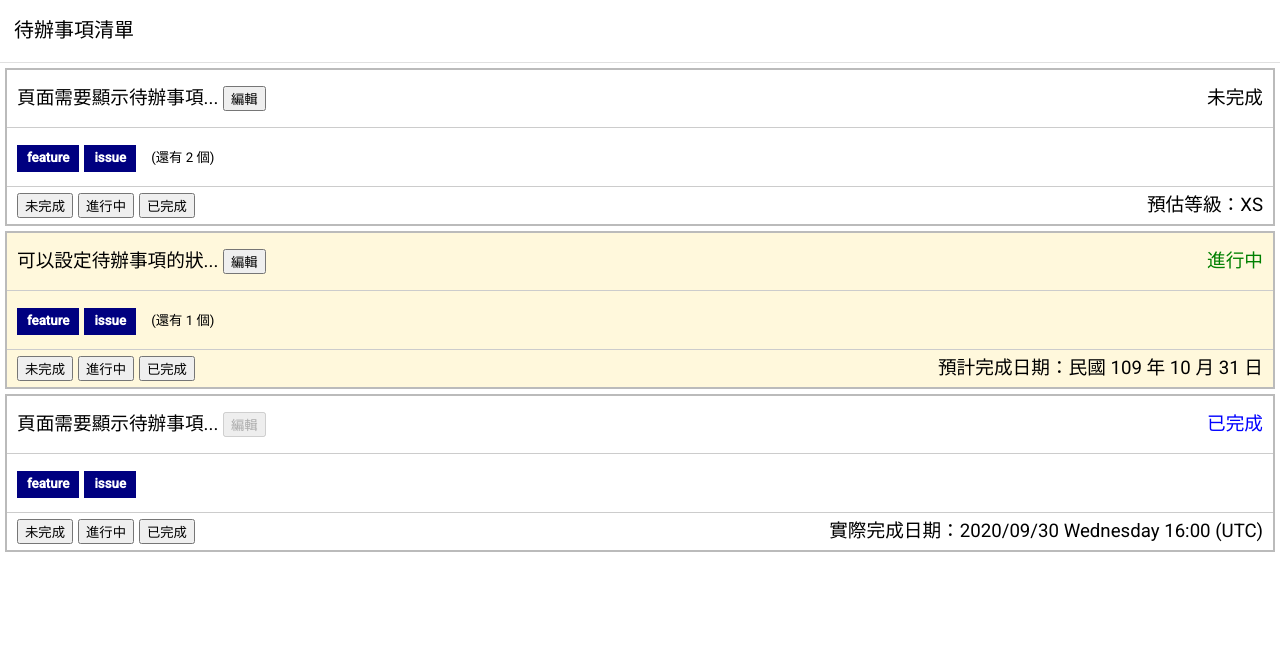
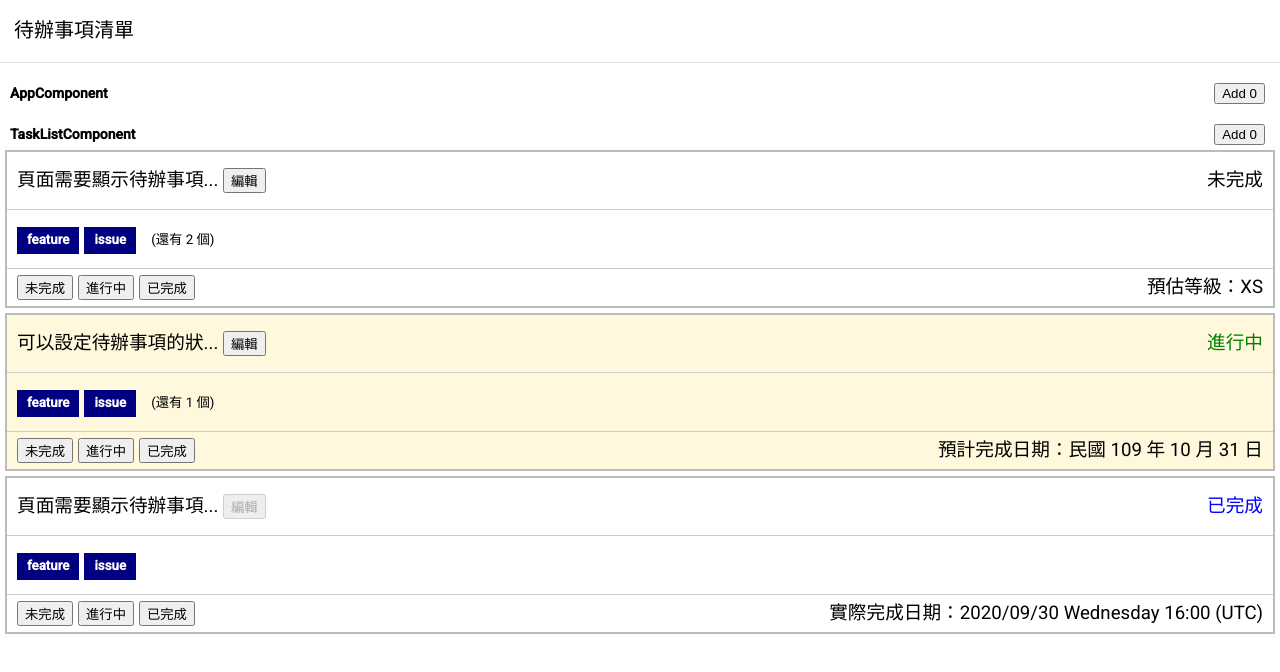
Before and after one commit to Oliver721003/angular-todo-project, an Angular app: page / in a window 1280 px wide. Shown: the top 672 px of the page. Built offline with nearby package versions, Linux system fonts and the light colour scheme; data requests are answered from the project's data file.

Commit message:
feat: 依賴注入 - 加入計數器服務

```diff
--- a/src/app/app.component.html
+++ b/src/app/app.component.html
@@ -1,5 +1,9 @@
 <app-page-container>
   <app-page-title pageTitle="待辦事項清單"></app-page-title>
+  <div>
+    <strong>AppComponent</strong>
+    <button type="button" (click)="counterService.add()">Add {{ counterService.count }}</button>
+  </div>
   <!-- <div>
     <span>
       <button type="button" (click)="onLoad()">載入資料</button>
--- a/src/app/app.component.ts
+++ b/src/app/app.component.ts
@@ -1,4 +1,6 @@
 import { Component, OnInit } from '@angular/core';
+
+import { CounterService } from './task/services/counter.service';
 
 @Component({
   selector: 'app-root',
@@ -14,6 +16,8 @@ export class AppComponent implements OnInit {
   //   const completeCount = this.tasks.filter((task) => task.state === TaskState.Finish).length;
   //   return completeCount / this.tasks.length || 0;
   // }
+
+  constructor(public counterService: CounterService) {}
 
   ngOnInit(): void {
     // this.onSelectTask(0);
--- /dev/null
+++ b/src/app/task/services/counter.service.ts
@@ -0,0 +1,14 @@
+import { Injectable } from '@angular/core';
+
+@Injectable({
+  providedIn: 'root',
+})
+export class CounterService {
+  count = 0;
+
+  constructor() {}
+
+  add(): void {
+    this.count++;
+  }
+}
--- a/src/app/task/task-list/task-list.component.css
+++ b/src/app/task/task-list/task-list.component.css
@@ -6,3 +6,9 @@ div.data-empty {
   color: #444;
   border: solid 1px #ccc;
 }
+
+div.di {
+  display: flex;
+  padding: 0px 15px 0px 10px;
+  justify-content: space-between;
+}
--- a/src/app/task/task-list/task-list.component.html
+++ b/src/app/task/task-list/task-list.component.html
@@ -1,3 +1,7 @@
+<div class="di">
+  <strong>TaskListComponent</strong>
+  <button type="button" (click)="counterService.add()">Add {{ counterService.count }}</button>
+</div>
 <ng-container *ngIf="tasks$ | async as tasks; else dataEmpty">
   <app-task
     *ngFor="let task of tasks; let odd = odd"
--- a/src/app/task/task-list/task-list.component.ts
+++ b/src/app/task/task-list/task-list.component.ts
@@ -2,6 +2,7 @@ import { Component, OnInit } from '@angular/core';
 import { Observable } from 'rxjs';
 
 import { Task } from '../../model/task';
+import { CounterService } from '../services/counter.service';
 import { TaskRemoteService } from '../services/task-remote.service';
 
 @Component({
@@ -12,7 +13,7 @@ import { TaskRemoteService } from '../services/task-remote.service';
 export class TaskListComponent implements OnInit {
   tasks$: Observable<Task[]>;
 
-  constructor(private taskService: TaskRemoteService) {}
+  constructor(private taskService: TaskRemoteService, public counterService: CounterService) {}
 
   ngOnInit(): void {
     this.tasks$ = this.taskService.getData();
```
Also changed, not shown: 1 other file (tests, documents, lock files or other folders).
